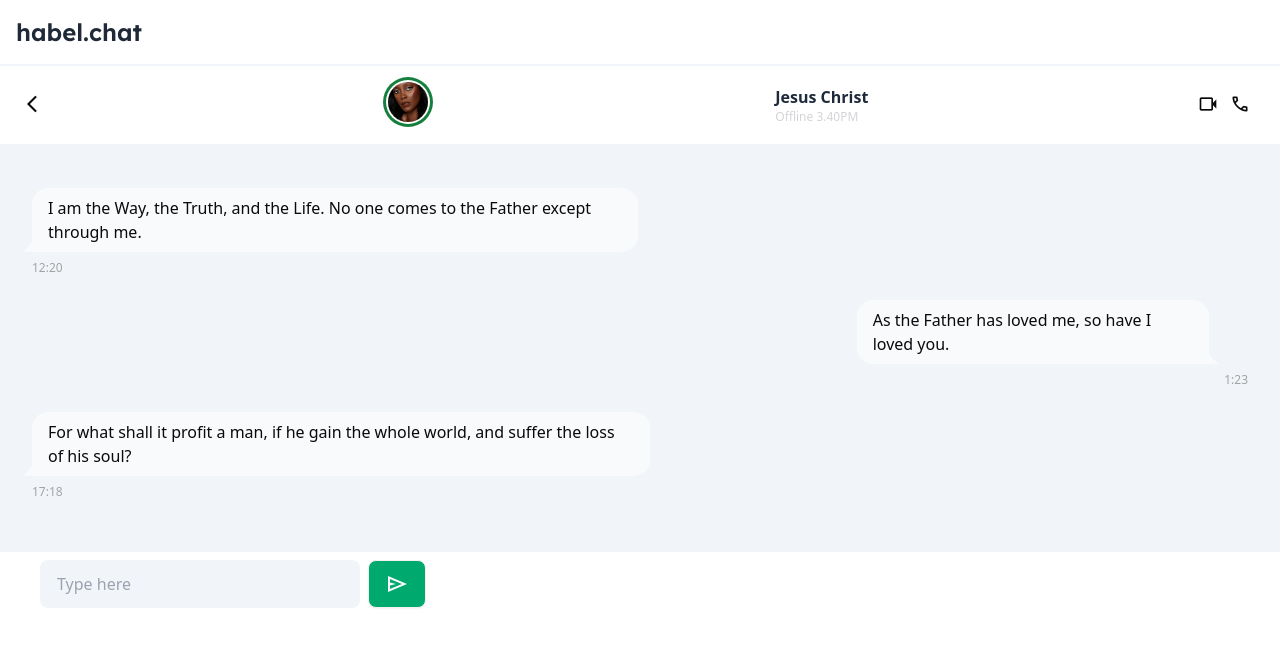
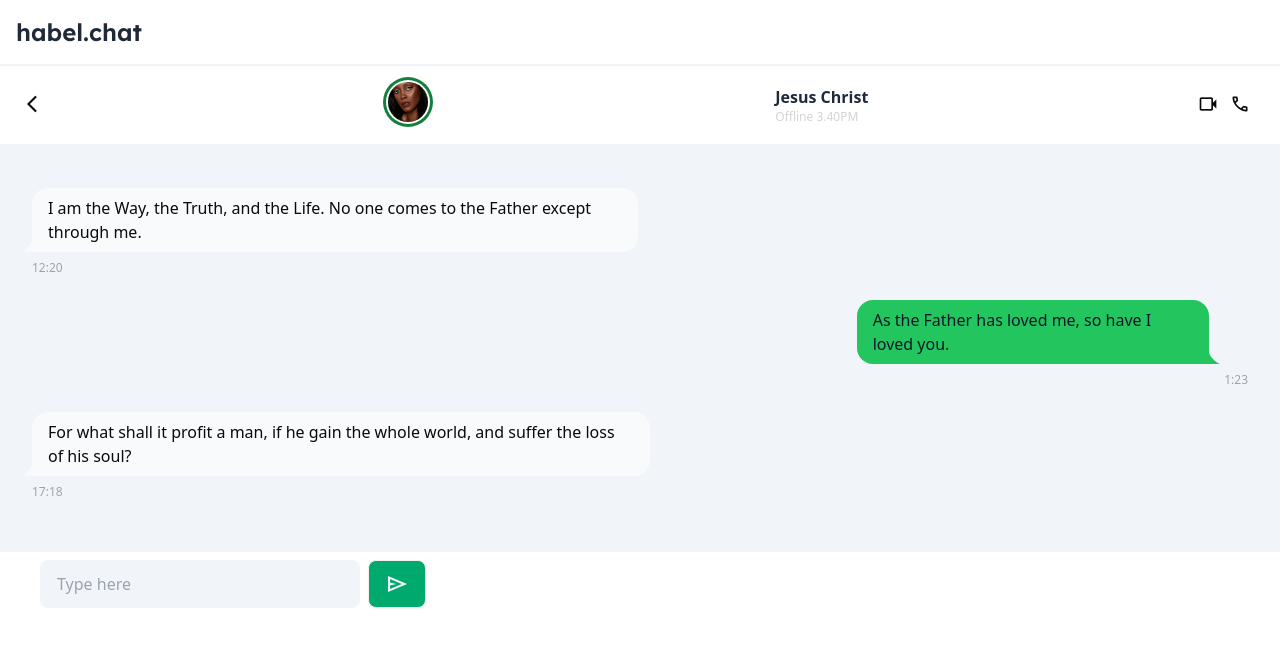
Before and after one commit to kode-emperor/habel.chat, an Angular app in the folder ui/: page / in a window 1280 px wide. Shown: the top 646 px of the page. Built offline with nearby package versions, Linux system fonts and the light colour scheme; no server answers.

Commit message:
some left out

```diff
--- a/ui/src/app/chat/chat.component.html
+++ b/ui/src/app/chat/chat.component.html
@@ -4,7 +4,18 @@
     </chat-main-nav>
     <div class="container bg-slate-100 p-8">
         @for(user of myusers; track user; let index = $index) {
-            <chat-bubble message="{{user.message}}" messagetime="{{user.time}}" chatDirection="{{index % 2 == 0 ? 'chat-start': 'chat-end'}}"/>
+            @if(user.id == currentUser.id) {
+                <chat-bubble message="{{user.message}}" messagetime="{{user.time}}"
+                    chatDirection="{{index % 2 == 0 ? 'chat-start': 'chat-end'}}"
+                    bubbleBackground="bg-green-500"
+                    bubbleForeground="text-slate-900"
+                />
+            }
+            @else {
+                <chat-bubble message="{{user.message}}" messagetime="{{user.time}}"
+                    chatDirection="{{index % 2 == 0 ? 'chat-start': 'chat-end'}}"
+                />
+            }
         }
         @if(typing) {
             <chat-dots></chat-dots>
```
